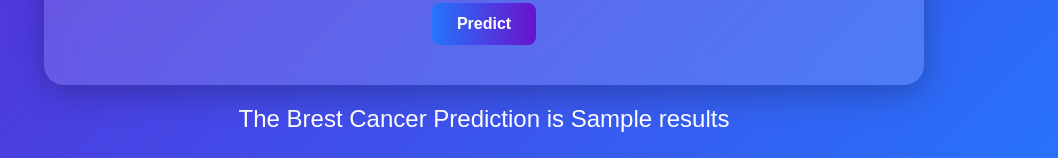
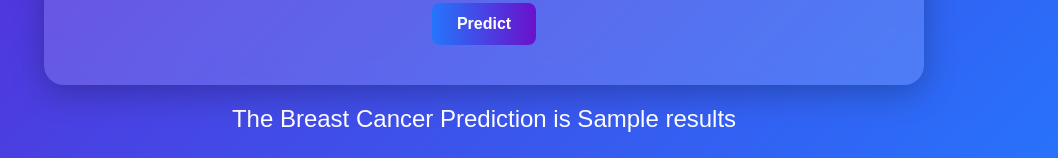
Before and after one commit to sanathmayuram/Breast-Cancer-Prediction, a Flask app: template templates/home.html in a window 1280 px wide. Shown: the part 642-800 px from the top of the page, without its empty margins (156-1214 px from the left). Run offline with Flask 3, Linux system fonts and the light colour scheme; the template is opened without the code that fills it: most values are stand-ins (such as "Sample title", 1, 10 or a date in 2020); parts of the project's set-up code (start-up, migrations or seed data) failed here and were passed over.

```diff
--- a/templates/home.html
+++ b/templates/home.html
@@ -107,6 +107,6 @@
         </table>
     </form>
 
-    <h2>The Brest Cancer Prediction is {{ results }}</h2>
+    <h2>The Breast Cancer Prediction is {{ results }}</h2>
 </body>
 </html>
```
